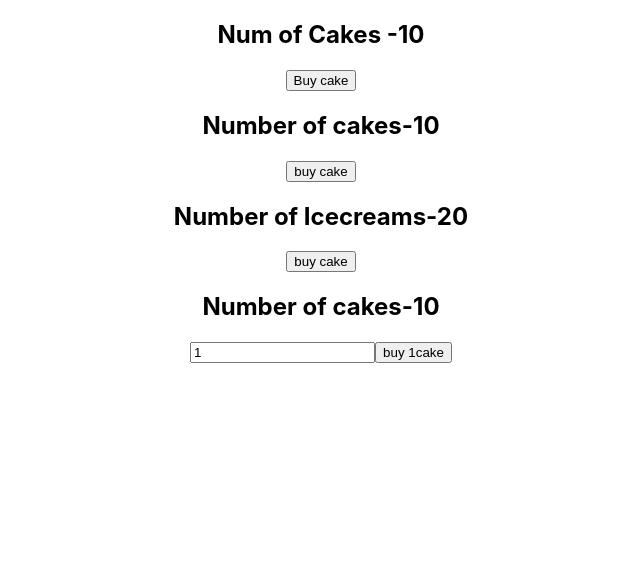
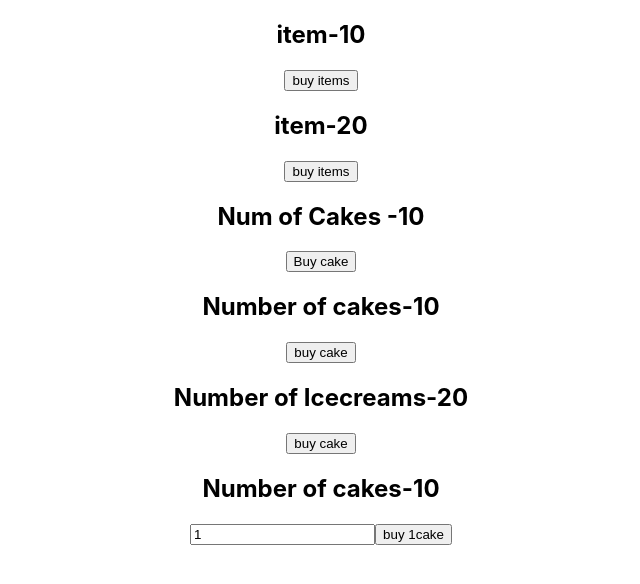
Before and after one commit to mutinhiri/Projects-practice, a React (Create React App) app in the folder react-api/: page / in a window 1280 px wide. Shown: the top 584 px of the page, without its empty margins (319-959 px from the left). Built offline with nearby package versions, Linux system fonts and the light colour scheme.

Commit message:
Add dispatch to Props

```diff
--- a/react-api/src/App.js
+++ b/react-api/src/App.js
@@ -6,11 +6,14 @@ import CakeContainer from './components/CakeContainer'
 import HooksCakeContainer from './components/HooksCakeContainer';
 import IceCreamContainer from './components/IceCreamContainer';
 import NewCakeContainer from './components/NewCakeContainer';
+import ItemContainer from './components/ItemContainer';
 
 function App() {
   return (
     <Provider store={store}>
       <div className="App">
+        < ItemContainer cake />
+        <ItemContainer/>
         <HooksCakeContainer />
         <CakeContainer />
         <IceCreamContainer />
--- a/react-api/src/components/ItemContainer.js
+++ b/react-api/src/components/ItemContainer.js
@@ -1,20 +1,29 @@
 import React from 'react'
 import { connect } from 'react-redux'
+import { buyCake, buyIceCream } from '../redux'
 
 function ItemContainer(props) {
   return (
     <div>
-      <h2>item-{ props.item}</h2>
+      <h2>item-{props.item}</h2>
+      <button onClick={props.buyItem}>buy items</button>
     </div>
   )
 }
 
 const mapStateToProps = (state, ownProps) => {
-  const itemState = ownProps.cake ? state.cake.numOfCakes :
-    state.iceCream.numOfIceCream
+  const itemState = ownProps.cake ? state.cake.numOfCakes : state.iceCream.numOfIceCreams
+
   return {
     item: itemState
   }
 }
 
-export default connect(mapStateToProps) (ItemContainer)
+const mapDispatchToProps = (dispatch, ownProps) => {
+  const dispatchFunction = ownProps.cake ?()=> dispatch(buyCake()) : ()=>dispatch(buyIceCream())
+  return {
+    buyItem : dispatchFunction
+  }
+}
+
+export default connect(mapStateToProps, mapDispatchToProps) (ItemContainer)
```
